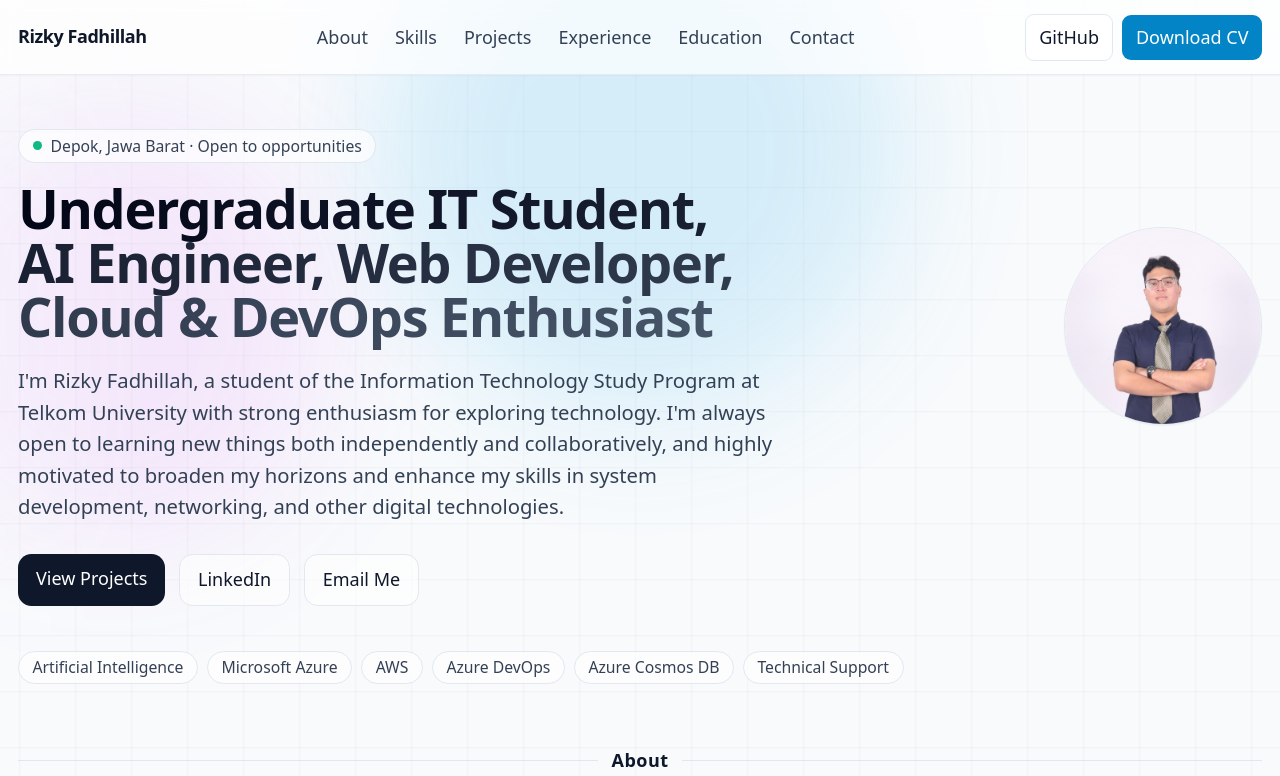
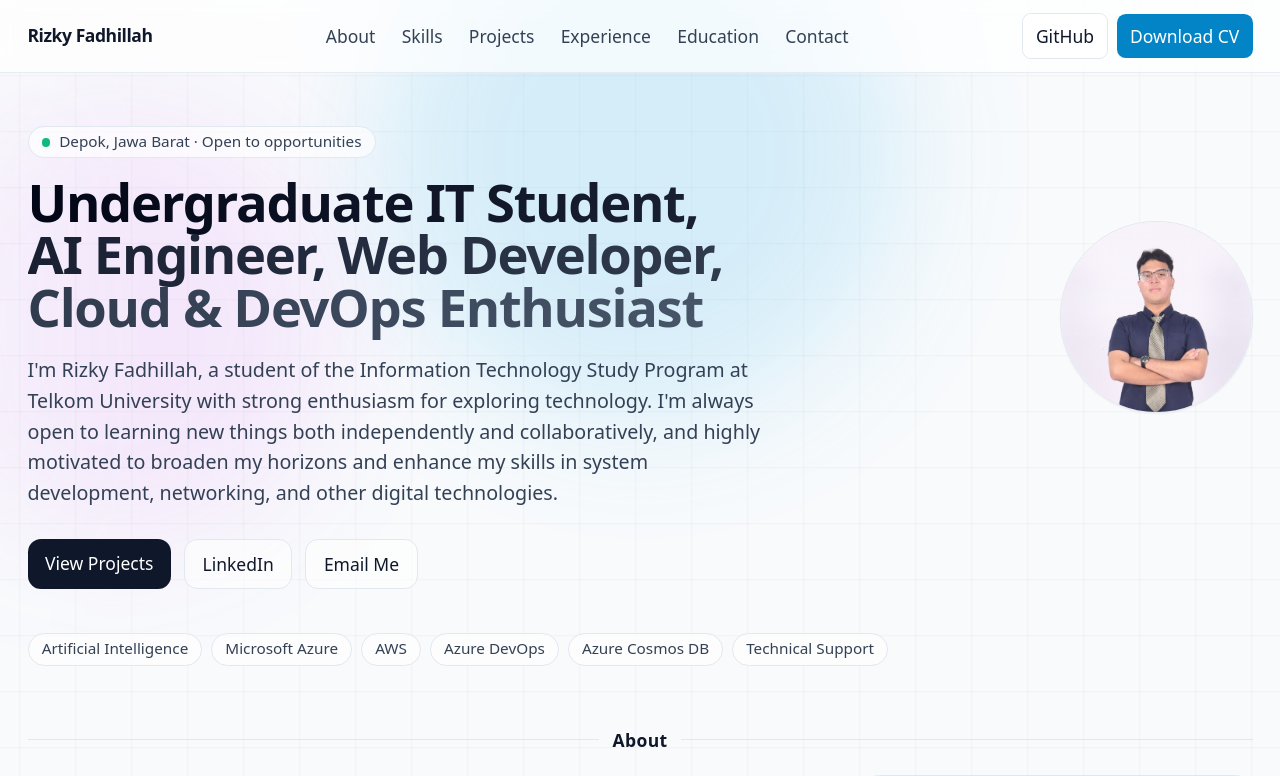
Before and after one commit to Kiryzsuuu/portofolio-rizky, a React (Vite) app: page / in a window 1280 px wide. Shown: the top 776 px of the page. Built offline with nearby package versions, Linux system fonts and the light colour scheme.

Commit message:
Adjust global font scale

```diff
--- a/src/index.css
+++ b/src/index.css
@@ -5,12 +5,12 @@
 @layer base {
   html {
     scroll-behavior: smooth;
-    font-size: clamp(16px, 0.5vw + 14px, 18px);
+    font-size: clamp(15.5px, 0.45vw + 13.8px, 17.5px);
   }
 
   body {
     @apply bg-slate-50 text-slate-900 antialiased;
-    line-height: 1.65;
+    line-height: 1.7;
   }
 }
 
```
